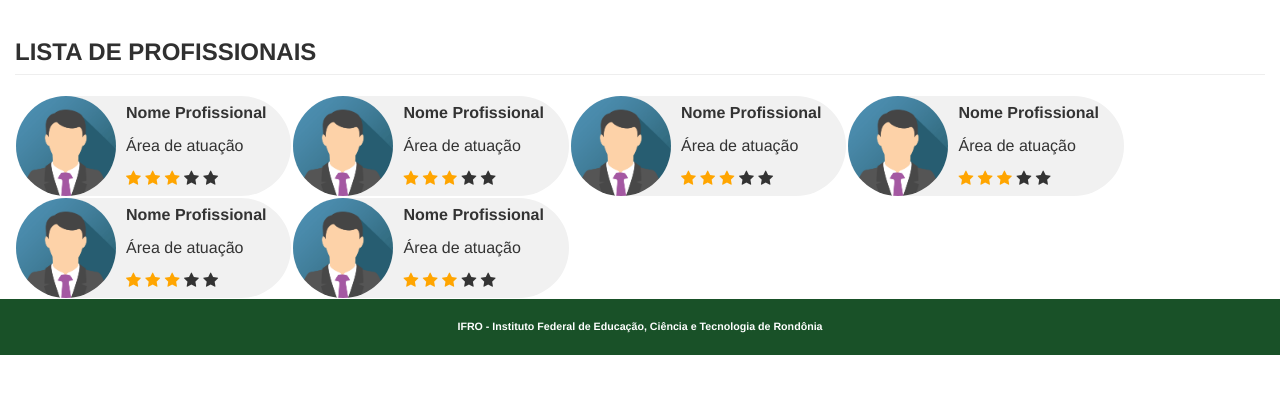
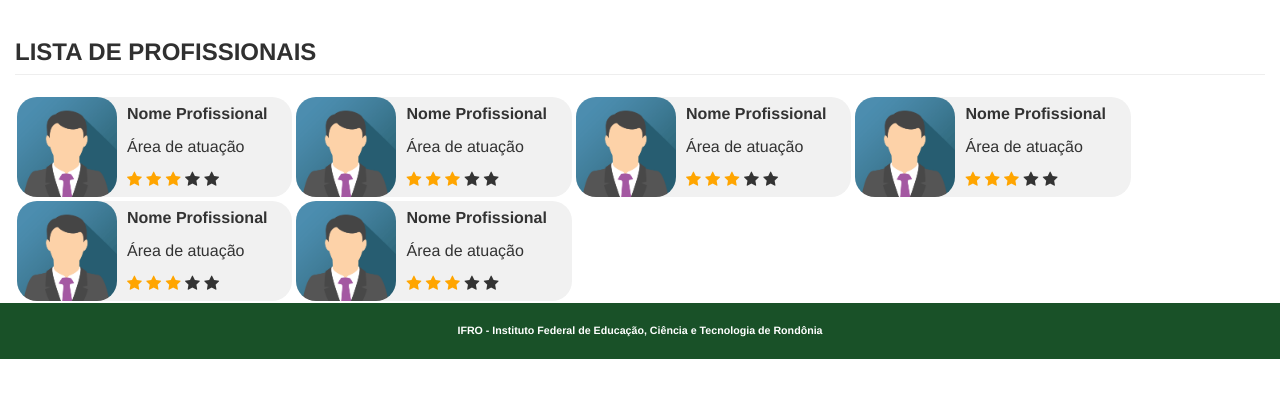
Before and after one commit to kaiserthiago/contratou, a Django app: page /contratou/profissionais/ in a window 1280 px wide. Shown: the part 51-449 px from the top of the page. Run offline with Django 3.2, Linux system fonts and the light colour scheme; some libraries are stand-ins or nearby versions.

Commit message:
new prof

```diff
--- a/static/css/layout.css
+++ b/static/css/layout.css
@@ -78,10 +78,10 @@ h4 {
     height: 100px;
     font-size: 16px;
     line-height: 33px;
-    border-radius: 50px;
+    border-radius: 20px;
     background-color: #f1f1f1;
     float: left;
-    margin:1px;
+    margin:2px;
 }
 
 .chip img {
@@ -89,7 +89,7 @@ h4 {
     margin: 0 10px 0 -25px;
     height: 100px;
     width: 100px;
-    border-radius: 50%;
+    border-radius: 20%;
 }
 
 .card {
```
